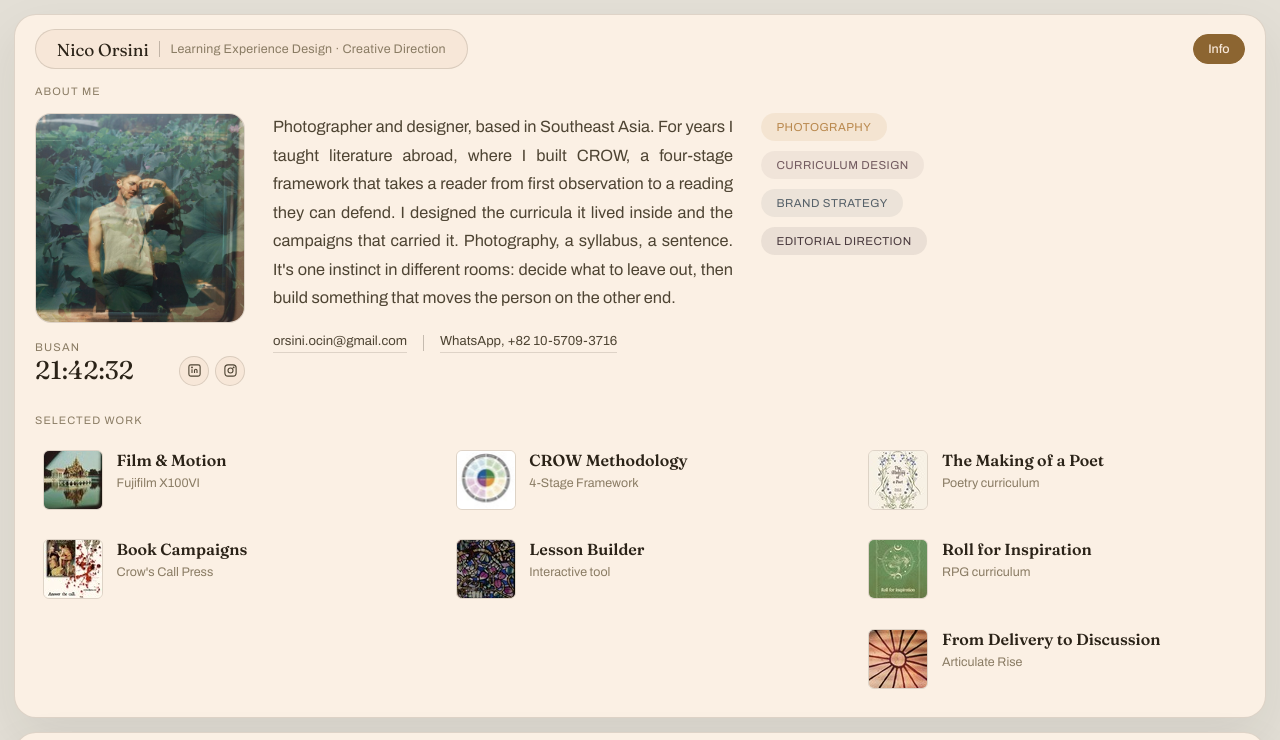
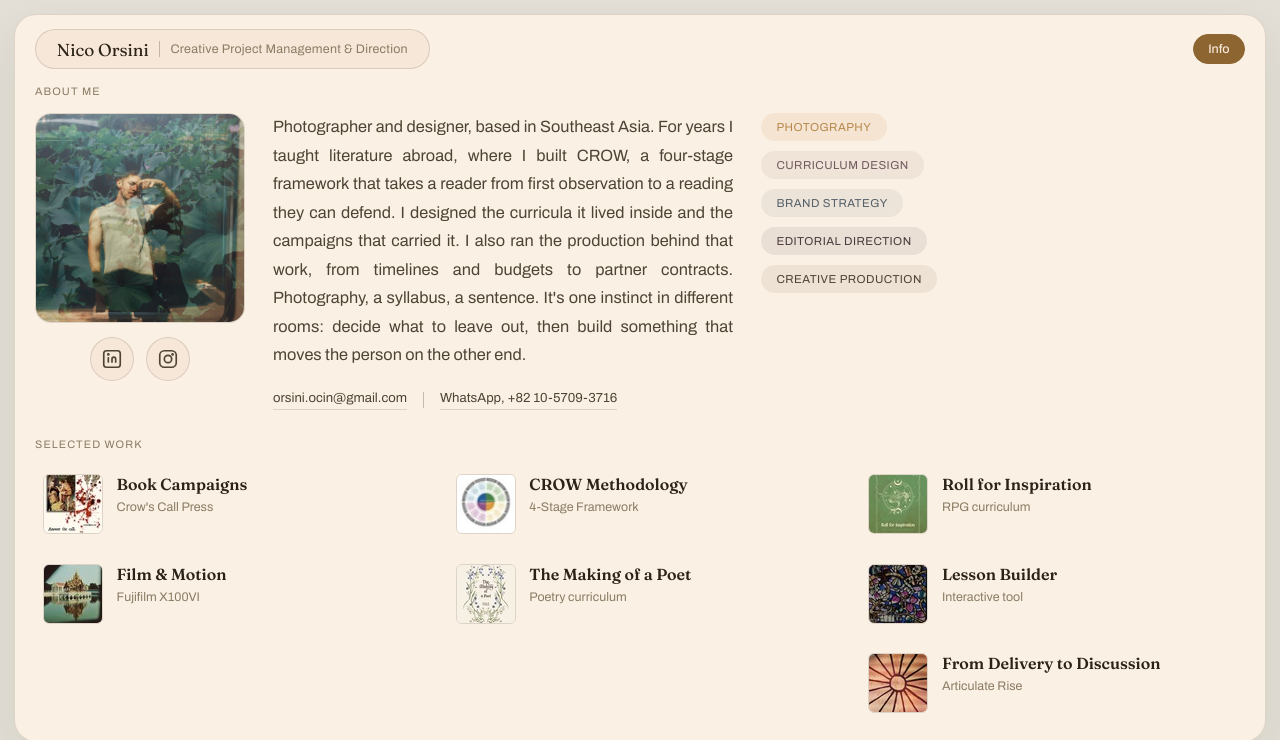
Before and after one commit to hironowillard/no_job_prospects, a plain HTML site: page index.html in a window 1280 px wide. Shown: the top 740 px of the page. Drawn offline with Linux system fonts and the light colour scheme.

Commit message:
Reposition site for project management roles

```diff
--- a/index.html
+++ b/index.html
@@ -3,8 +3,8 @@
 <head>
 <meta charset="UTF-8">
 <meta name="viewport" content="width=device-width, initial-scale=1.0">
-<title>Nico Orsini &middot; Learning Experience Design &amp; Creative Direction</title>
-<meta name="description" content="Nico Orsini: Learning Experience Designer and creative director. Originator of the CROW Methodology. Photography, writing, and brand strategy across Southeast Asia.">
+<title>Nico Orsini &middot; Creative Project Management &amp; Direction</title>
+<meta name="description" content="Nico Orsini: project manager and creative director. Originator of the CROW Methodology. Photography, writing, and brand strategy.">
 <link rel="icon" type="image/png" sizes="32x32" href="favicon-32.png">
 <link rel="icon" type="image/png" sizes="16x16" href="favicon-16.png">
 <link rel="apple-touch-icon" sizes="180x180" href="apple-touch-icon.png">
@@ -141,7 +141,7 @@
     overflow: hidden;
   }
 
-  /* group 1: avatar + clock, exactly as paired in the side-rail concept */
+  /* group 1: avatar + centered social icons */
   .group-avatar {
     flex: 0 0 210px;
     display: flex;
@@ -157,31 +157,16 @@
     background: var(--cream-card);
   }
   .avatar img { width: 100%; height: 100%; object-fit: cover; object-position: 40% 30%; display: block; }
-  .clock-label {
-    font-family: var(--sans);
-    font-size: 0.7rem;
-    letter-spacing: 0.1em;
-    text-transform: uppercase;
-    color: var(--ink-faint);
-  }
-  .clock-time {
-    font-family: var(--display);
-    font-size: 1.6rem;
-    color: var(--ink);
-    font-variant-numeric: tabular-nums;
-  }
-  /* icons live in their own fixed-width column, opposite the clock, so
-     they never shift as the ticking seconds change the number's width */
+  /* social icons sit centered under the photo */
   .avatar-footer {
     display: flex;
-    align-items: flex-end;
-    justify-content: space-between;
+    align-items: center;
+    justify-content: center;
     gap: 0.5rem;
   }
-  .avatar-clock { text-align: left; }
-  .avatar-icons { display: flex; gap: 0.35rem; flex-shrink: 0; }
-  .avatar-icons .icon-btn { width: 30px; height: 30px; }
-  .avatar-icons .icon-btn svg { width: 15px; height: 15px; }
+  .avatar-icons { display: flex; gap: 0.7rem; flex-shrink: 0; }
+  .avatar-icons .icon-btn { width: 44px; height: 44px; }
+  .avatar-icons .icon-btn svg { width: 22px; height: 22px; }
 
   /* wrapper: avatar + bio + tags, with an "About Me" label matching
      Selected Work's, so both groups start at the same top edge and
@@ -266,10 +251,12 @@
   .tag-curriculum { color: var(--moss);      background: rgba(114,90,95,0.08);  border-color: rgba(114,90,95,0.3); }
   .tag-brand      { color: var(--forest-soft); background: rgba(86,97,105,0.09); border-color: rgba(86,97,105,0.32); }
   .tag-editorial  { color: var(--moss-deep); background: rgba(74,58,62,0.09);   border-color: rgba(74,58,62,0.32); }
+  .tag-production { color: var(--ink-soft);  background: rgba(138,124,100,0.12); border-color: rgba(138,124,100,0.4); }
   .tag-photo:hover      { background: var(--gold);        color: var(--cream); border-color: var(--gold); }
   .tag-curriculum:hover { background: var(--moss);        color: var(--cream); border-color: var(--moss); }
   .tag-brand:hover      { background: var(--forest-soft); color: var(--cream); border-color: var(--forest-soft); }
   .tag-editorial:hover  { background: var(--moss-deep);   color: var(--cream); border-color: var(--moss-deep); }
+  .tag-production:hover { background: var(--ink-soft);    color: var(--cream); border-color: var(--ink-soft); }
 
   /* group 4: Selected Work, three columns going down */
   .group-work {
@@ -457,13 +444,13 @@
     <meta property="og:type" content="website">
     <meta property="og:site_name" content="Nico Orsini">
     <meta property="og:url" content="https://nicoorsini.com/">
-    <meta property="og:title" content="Nico Orsini &middot; Learning Experience Design &amp; Creative Direction">
-    <meta property="og:description" content="Learning experience designer and creative director. Photography, writing, and brand strategy across Southeast Asia.">
+    <meta property="og:title" content="Nico Orsini &middot; Creative Project Management &amp; Direction">
+    <meta property="og:description" content="Project manager and creative director. Photography, writing, and brand strategy.">
     <meta property="og:image" content="https://nicoorsini.com/Images/Site/hero-bg.jpg">
     <meta property="og:image:alt" content="Nico Orsini portfolio">
     <meta name="twitter:card" content="summary_large_image">
-    <meta name="twitter:title" content="Nico Orsini &middot; Learning Experience Design &amp; Creative Direction">
-    <meta name="twitter:description" content="Learning experience designer and creative director. Photography, writing, and brand strategy across Southeast Asia.">
+    <meta name="twitter:title" content="Nico Orsini &middot; Creative Project Management &amp; Direction">
+    <meta name="twitter:description" content="Project manager and creative director. Photography, writing, and brand strategy.">
     <meta name="twitter:image" content="https://nicoorsini.com/Images/Site/hero-bg.jpg">
 </head>
 <body>
@@ -476,7 +463,7 @@
       <div class="mono-btn">
         <span class="brand-name">Nico Orsini</span>
         <span class="brand-divider"></span>
-        <span class="brand-role">Learning Experience Design &middot; Creative Direction</span>
+        <span class="brand-role">Creative Project Management &amp; Direction</span>
       </div>
       <div class="tabs">
         <button class="tab tab--active" style="cursor:default;">Info</button>
@@ -491,15 +478,10 @@
         <div class="cards-label">About Me</div>
         <div class="about-row">
 
-          <!-- group 1: avatar + clock; icons pinned to a fixed column on
-               the right so they never shift as the seconds tick over -->
+          <!-- group 1: avatar + centered social icons -->
           <div class="group-avatar">
             <div class="avatar"><img src="Images/Site/hero-bg.jpg" alt="Nico Orsini"></div>
             <div class="avatar-footer">
-              <div class="avatar-clock">
-                <span class="clock-label">Busan</span><br>
-                <span class="clock-time" id="clock">00:00:00</span>
-              </div>
               <div class="avatar-icons">
                 <a class="icon-btn" href="https://www.linkedin.com/in/nico-o-863528396/" target="_blank" rel="noopener" title="LinkedIn">
                   <svg viewBox="0 0 24 24" fill="none" stroke="currentColor" stroke-width="1.8"><rect x="3" y="3" width="18" height="18" rx="3"/><line x1="8" y1="10" x2="8" y2="16"/><circle cx="8" cy="7" r="0.6" fill="currentColor"/><path d="M12 16v-4a2 2 0 0 1 4 0v4"/></svg>
@@ -513,7 +495,7 @@
 
           <!-- group 2: bio -->
           <div class="group-bio">
-            <p class="bio">Photographer and designer, based in Southeast Asia. For years I taught literature abroad, where I built <em>CROW</em>, a four-stage framework that takes a reader from first observation to a reading they can defend. I designed the curricula it lived inside and the campaigns that carried it. Photography, a syllabus, a sentence. It's one instinct in different rooms: decide what to leave out, then build something that moves the person on the other end.</p>
+            <p class="bio">Photographer and designer, based in Southeast Asia. For years I taught literature abroad, where I built <em>CROW</em>, a four-stage framework that takes a reader from first observation to a reading they can defend. I designed the curricula it lived inside and the campaigns that carried it. I also ran the production behind that work, from timelines and budgets to partner contracts. Photography, a syllabus, a sentence. It's one instinct in different rooms: decide what to leave out, then build something that moves the person on the other end.</p>
             <div class="bio-contact" id="contact">
               <a href="mailto:orsini.ocin@gmail.com">orsini.ocin@gmail.com</a>
               <span class="bio-contact-divider"></span>
@@ -527,6 +509,7 @@
             <span class="tag-curriculum" data-points-to="lesson-builder poet roll rise">Curriculum Design</span>
             <span class="tag-brand" data-points-to="campaigns">Brand Strategy</span>
             <span class="tag-editorial" data-points-to="crow campaigns rise">Editorial Direction</span>
+            <span class="tag-production" data-points-to="campaigns crow poet roll">Creative Production</span>
           </div>
 
         </div>
@@ -538,18 +521,18 @@
         <div class="workcols">
 
           <div class="workcol">
+            <a class="card" href="campaigns.html" data-card="campaigns">
+              <div class="card-thumb"><img src="Images/thumbs/Oedipus%20Rex%20Promo%401x.jpg" srcset="Images/thumbs/Oedipus%20Rex%20Promo%401x.jpg 1x, Images/thumbs/Oedipus%20Rex%20Promo%402x.jpg 2x" alt=""></div>
+              <div class="card-body">
+                <h3 class="card-title">Book Campaigns</h3>
+                <p class="card-desc">Crow's Call Press</p>
+              </div>
+            </a>
             <a class="card" href="photography.html" data-card="photography">
               <div class="card-thumb"><img src="Images/thumbs/Temple%20Reflection.jog%401x.jpg" srcset="Images/thumbs/Temple%20Reflection.jog%401x.jpg 1x, Images/thumbs/Temple%20Reflection.jog%402x.jpg 2x" alt=""></div>
               <div class="card-body">
                 <h3 class="card-title">Film &amp; Motion</h3>
                 <p class="card-desc">Fujifilm X100VI</p>
-              </div>
-            </a>
-            <a class="card" href="campaigns.html" data-card="campaigns">
-              <div class="card-thumb"><img src="Images/thumbs/Oedipus%20Rex%20Promo%401x.jpg" srcset="Images/thumbs/Oedipus%20Rex%20Promo%401x.jpg 1x, Images/thumbs/Oedipus%20Rex%20Promo%402x.jpg 2x" alt=""></div>
-              <div class="card-body">
-                <h3 class="card-title">Book Campaigns</h3>
-                <p class="card-desc">Crow's Call Press</p>
               </div>
             </a>
           </div>
@@ -562,16 +545,6 @@
                 <p class="card-desc">4-Stage Framework</p>
               </div>
             </a>
-            <a class="card" href="crow-lesson-builder.html" data-card="lesson-builder">
-              <div class="card-thumb"><img src="Images/thumbs/lesson-builder-icon%401x.jpg" srcset="Images/thumbs/lesson-builder-icon%401x.jpg 1x, Images/thumbs/lesson-builder-icon%402x.jpg 2x" alt=""></div>
-              <div class="card-body">
-                <h3 class="card-title">Lesson Builder</h3>
-                <p class="card-desc">Interactive tool</p>
-              </div>
-            </a>
-          </div>
-
-          <div class="workcol">
             <a class="card" href="poet.html" data-card="poet">
               <div class="card-thumb"><img src="Images/thumbs/The%20Making%20of%20a%20Poet%401x.jpg" srcset="Images/thumbs/The%20Making%20of%20a%20Poet%401x.jpg 1x, Images/thumbs/The%20Making%20of%20a%20Poet%402x.jpg 2x" alt=""></div>
               <div class="card-body">
@@ -579,11 +552,21 @@
                 <p class="card-desc">Poetry curriculum</p>
               </div>
             </a>
+          </div>
+
+          <div class="workcol">
             <a class="card" href="roll.html" data-card="roll">
               <div class="card-thumb"><img src="Images/thumbs/Roll%20for%20Inspiration%401x.jpg" srcset="Images/thumbs/Roll%20for%20Inspiration%401x.jpg 1x, Images/thumbs/Roll%20for%20Inspiration%402x.jpg 2x" alt=""></div>
               <div class="card-body">
                 <h3 class="card-title">Roll for Inspiration</h3>
                 <p class="card-desc">RPG curriculum</p>
+              </div>
+            </a>
+            <a class="card" href="crow-lesson-builder.html" data-card="lesson-builder">
+              <div class="card-thumb"><img src="Images/thumbs/lesson-builder-icon%401x.jpg" srcset="Images/thumbs/lesson-builder-icon%401x.jpg 1x, Images/thumbs/lesson-builder-icon%402x.jpg 2x" alt=""></div>
+              <div class="card-body">
+                <h3 class="card-title">Lesson Builder</h3>
+                <p class="card-desc">Interactive tool</p>
               </div>
             </a>
             <a class="card" href="rise.html" data-card="rise">
@@ -617,16 +600,6 @@
 </div>
 
 <script>
-  // live clock, Busan time
-  function updateClock(){
-    var now = new Date();
-    var fmt = new Intl.DateTimeFormat('en-GB', { timeZone: 'Asia/Seoul', hour: '2-digit', minute: '2-digit', second: '2-digit', hour12: false });
-    var el = document.getElementById('clock');
-    if (el) el.textContent = fmt.format(now);
-  }
-  updateClock();
-  setInterval(updateClock, 1000);
-
   // frames pool: kept identical to photography.html's actual gallery list.
   // if you add or remove photos there, mirror the change here too.
   var PHOTOS = [
```
Also changed, not shown: campaigns.html (+1 -1 lines), crow-lesson-builder.html (+1 -1 lines), crow.html (+1 -1 lines), photography.html (+1 -1 lines), poet.html (+1 -1 lines), rise.html (+1 -1 lines), roll.html (+1 -1 lines).
